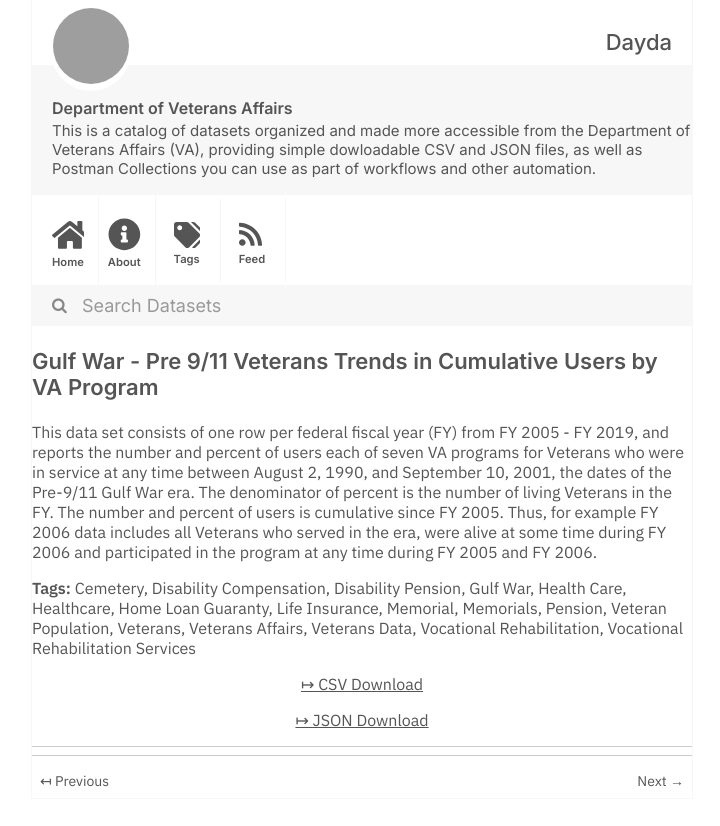
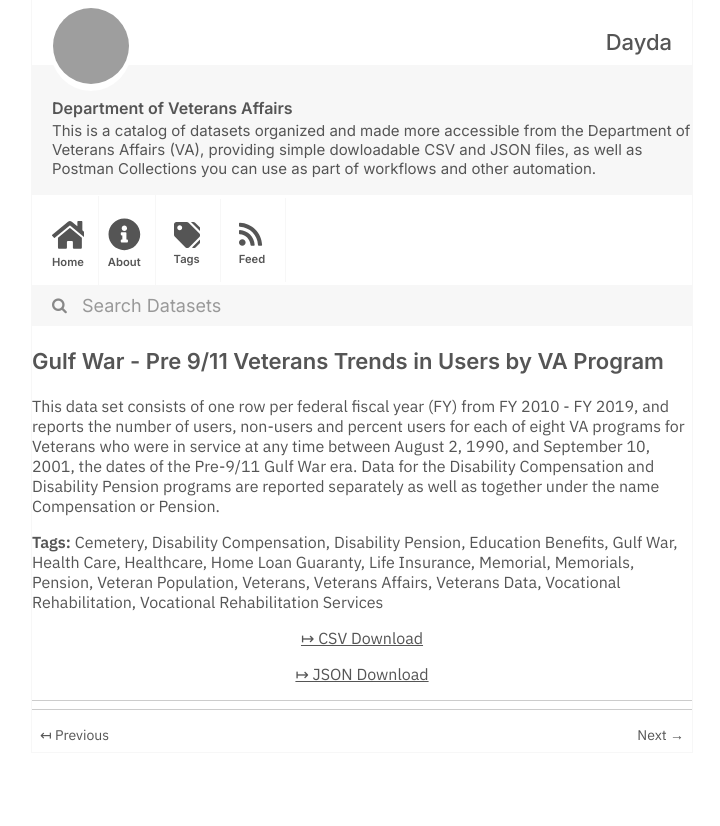
Before and after one commit to dayda-entities/department-of-veterans-affairs, a Jekyll site: the page built from _posts/2020-11-10-gulf-war-pre-911-veterans-tren.md, in a window 1280 px wide, cut to the strip 0-826 px from the top of the page. Shown: the whole strip, without its empty margins (278-998 px from the left). Built offline with Jekyll 4.4.1, drawn with Linux system fonts in a browser that asks for light colours; grey boxes are pictures that could not be loaded.

Commit message:
Publish Data

```diff
--- a/_posts/2020-11-10-gulf-war-pre-911-veterans-tren.md
+++ b/_posts/2020-11-10-gulf-war-pre-911-veterans-tren.md
@@ -1,13 +1,14 @@
 ---
-title: Gulf War - Pre 9/11 Veterans Trends in Cumulative Users by VA Program
-created: '2020-11-10T17:15:15.700646'
-modified: '2021-04-21T20:44:45.218961'
+title: Gulf War - Pre 9/11 Veterans Trends in Users by VA Program
+created: '2020-11-10T17:17:29.381686'
+modified: '2021-04-21T20:59:15.309084'
 state: active
 type: dataset
 tags:
   - Cemetery
   - Disability Compensation
   - Disability Pension
+  - Education Benefits
   - Gulf War
   - Health Care
   - Healthcare
@@ -23,9 +24,9 @@ tags:
   - Vocational Rehabilitation
   - Vocational Rehabilitation Services
 groups: []
-csv_url: 'https://www.data.va.gov/api/views/dipq-gh5w/rows.csv?accessType=DOWNLOAD'
-json_url: 'https://www.data.va.gov/api/views/dipq-gh5w/rows.json?accessType=DOWNLOAD'
+csv_url: 'https://www.data.va.gov/api/views/ppau-kqm3/rows.csv?accessType=DOWNLOAD'
+json_url: 'https://www.data.va.gov/api/views/ppau-kqm3/rows.json?accessType=DOWNLOAD'
 layout: post
 
 ---
-This data set consists of one row per federal fiscal year (FY) from FY 2005 - FY 2019, and reports the number and percent of users each of seven VA programs for Veterans who were in service at any time between August 2, 1990, and September 10, 2001, the dates of the Pre-9/11 Gulf War era. The denominator of percent is the number of living Veterans in the FY. The number and percent of users is cumulative since FY 2005. Thus, for example FY 2006 data includes all Veterans who served in the era, were alive at some time during FY 2006 and participated in the program at any time during FY 2005 and FY 2006.
+This data set consists of one row per federal fiscal year (FY) from FY 2010 - FY 2019, and reports the number of users, non-users and percent users for each of eight VA programs for Veterans who were in service at any time between August 2, 1990, and September 10, 2001, the dates of the Pre-9/11 Gulf War era. Data for the Disability Compensation and Disability Pension programs are reported separately as well as together under the name Compensation or Pension.
```
